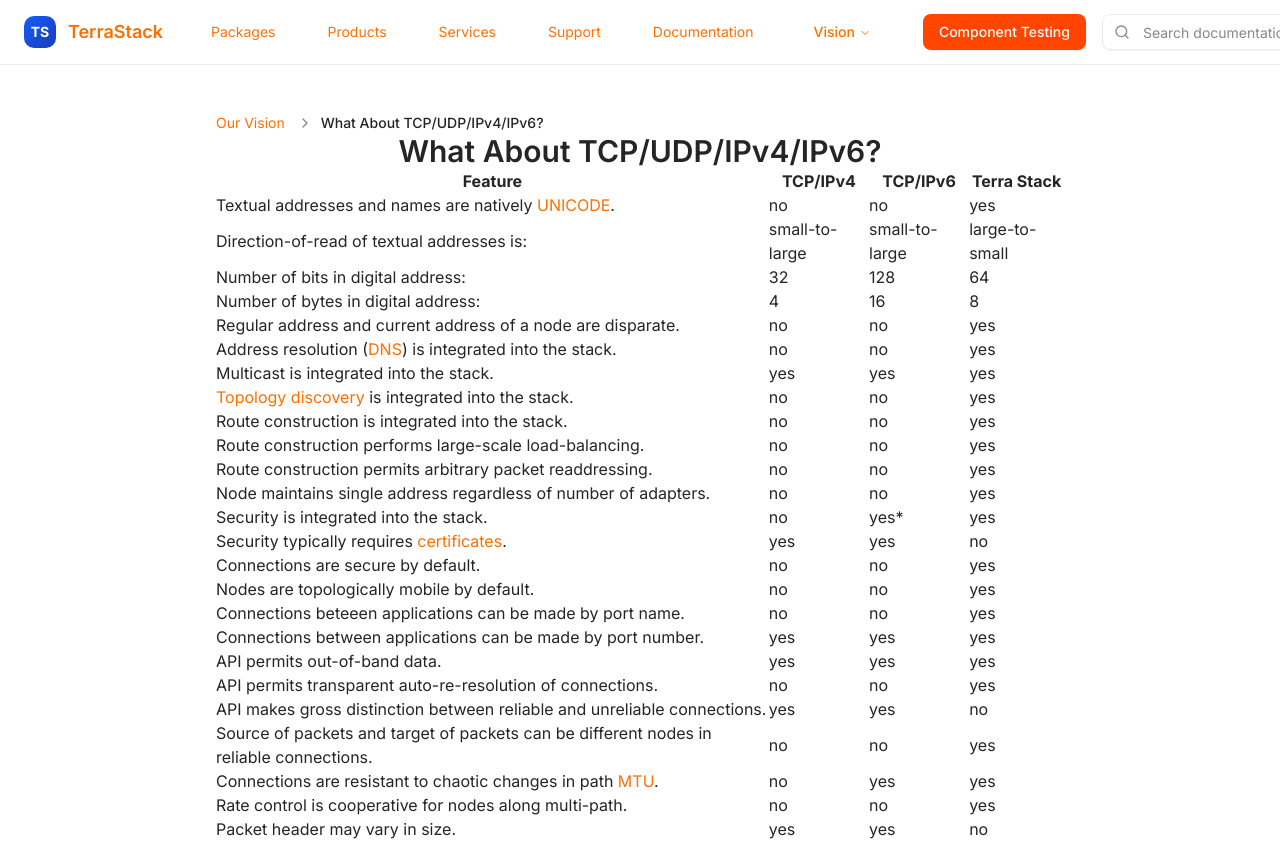
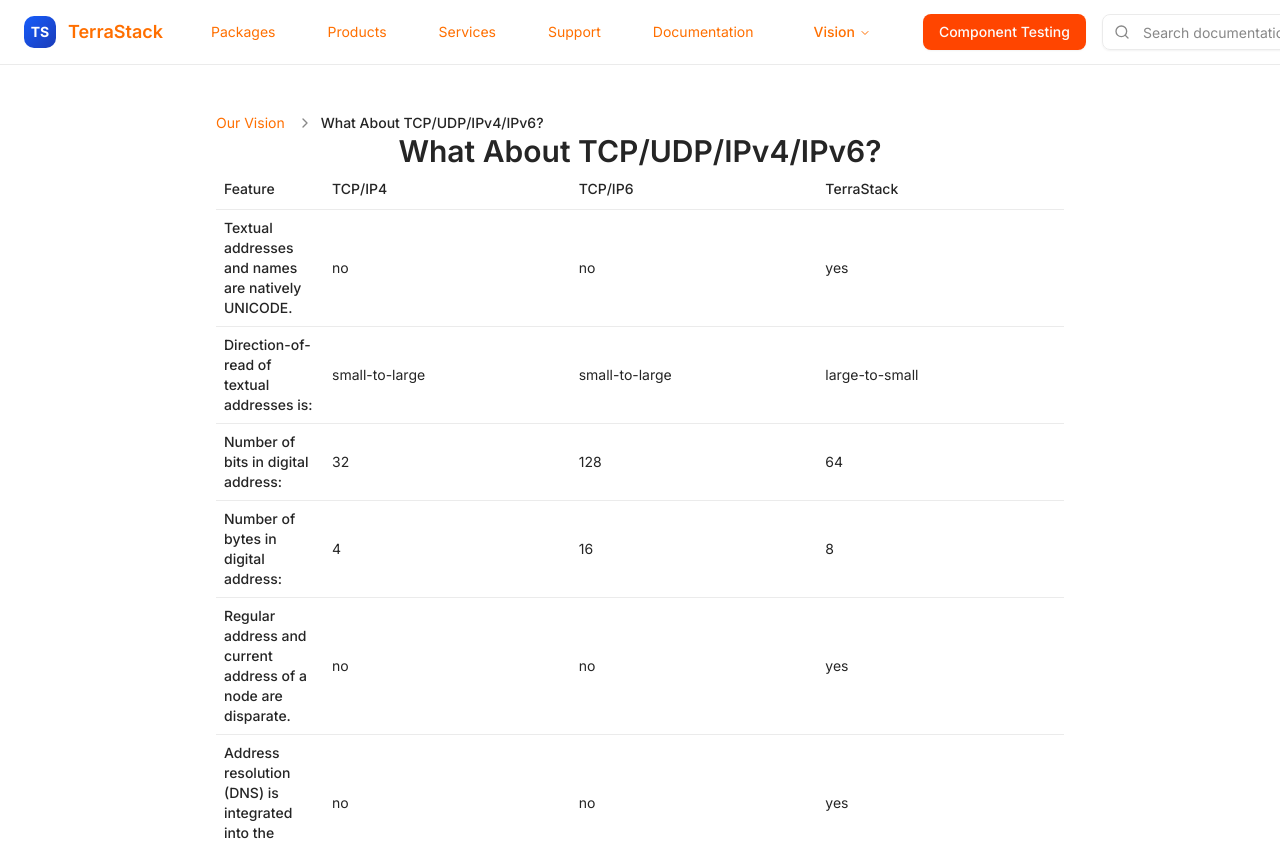
Before and after one commit to Terra-Magma/TerraStack-docs, a Next.js app: page /our-vision/what-about-existing-protocols in a window 1280 px wide. Shown: the top 841 px of the page. Built offline with nearby package versions, Linux system fonts and the light colour scheme.

Commit message:
wip tables

```diff
--- a/src/app/our-vision/what-about-existing-protocols/page.tsx
+++ b/src/app/our-vision/what-about-existing-protocols/page.tsx
@@ -1,9 +1,93 @@
-import Link from 'next/link';
 import { Breadcrumbs } from '@/components/ui/breadcrumbs';
 import { PageNavigation } from '@/components/layout/page-navigation';
 import Disclaimer from '@/components/layout/disclaimer';
+import { Table, TableBody, TableCell, TableHead, TableHeader, TableRow } from '@/components/ui/table';
 
 export default function ExistingProtocolsPage() {
+  const data = [
+    { feature: 'Textual addresses and names are natively UNICODE.', tcpv4: 'no', tcpv6: 'no', terra: 'yes' },
+    {
+      feature: 'Direction-of-read of textual addresses is:',
+      tcpv4: 'small-to-large',
+      tcpv6: 'small-to-large',
+      terra: 'large-to-small',
+    },
+    { feature: 'Number of bits in digital address:', tcpv4: '32', tcpv6: '128', terra: '64' },
+    { feature: 'Number of bytes in digital address:', tcpv4: '4', tcpv6: '16', terra: '8' },
+    { feature: 'Regular address and current address of a node are disparate.', tcpv4: 'no', tcpv6: 'no', terra: 'yes' },
+    { feature: 'Address resolution (DNS) is integrated into the stack.', tcpv4: 'no', tcpv6: 'no', terra: 'yes' },
+    { feature: 'Multicast is integrated into the stack.', tcpv4: 'yes', tcpv6: 'yes', terra: 'yes' },
+    { feature: 'Topology discovery is integrated into the stack.', tcpv4: 'no', tcpv6: 'no', terra: 'yes' },
+    { feature: 'Route construction is integrated into the stack.', tcpv4: 'no', tcpv6: 'no', terra: 'yes' },
+    { feature: 'Route construction performs large-scale load-balancing.', tcpv4: 'no', tcpv6: 'no', terra: 'yes' },
+    { feature: 'Route construction permits arbitrary packet readdressing.', tcpv4: 'no', tcpv6: 'no', terra: 'yes' },
+    {
+      feature: 'Node maintains single address regardless of number of adapters.',
+      tcpv4: 'no',
+      tcpv6: 'no',
+      terra: 'yes',
+    },
+    { feature: 'Security is integrated into the stack.', tcpv4: 'no', tcpv6: 'yes*', terra: 'yes' },
+    { feature: 'Security typically requires certificates.', tcpv4: 'yes', tcpv6: 'yes', terra: 'no' },
+    { feature: 'Connections are secure by default.', tcpv4: 'no', tcpv6: 'no', terra: 'yes' },
+    { feature: 'Nodes are topologically mobile by default.', tcpv4: 'no', tcpv6: 'no', terra: 'yes' },
+    { feature: 'Connections beteeen applications can be made by port name.', tcpv4: 'no', tcpv6: 'no', terra: 'yes' },
+    {
+      feature: 'Connections between applications can be made by port number.',
+      tcpv4: 'yes',
+      tcpv6: 'yes',
+      terra: 'yes',
+    },
+    { feature: 'API permits out-of-band data.', tcpv4: 'yes', tcpv6: 'yes', terra: 'yes' },
+    { feature: 'API permits transparent auto-re-resolution of connections.', tcpv4: 'no', tcpv6: 'no', terra: 'yes' },
+    {
+      feature: 'API makes gross distinction between reliable and unreliable connections.',
+      tcpv4: 'yes',
+      tcpv6: 'yes',
+      terra: 'no',
+    },
+    {
+      feature: 'Source of packets and target of packets can be different nodes in reliable connections.',
+      tcpv4: 'no',
+      tcpv6: 'no',
+      terra: 'yes',
+    },
+    { feature: 'Connections are resistant to chaotic changes in path MTU.', tcpv4: 'no', tcpv6: 'yes', terra: 'yes' },
+    { feature: 'Rate control is cooperative for nodes along multi-path.', tcpv4: 'no', tcpv6: 'no', terra: 'yes' },
+    { feature: 'Packet header may vary in size.', tcpv4: 'yes', tcpv6: 'yes', terra: 'no' },
+    { feature: 'Most features are functionly orthogonal.', tcpv4: 'yes', tcpv6: 'yes', terra: 'yes' },
+  ];
+
+  /*
+    Textual addresses and names are natively UNICODE.	no	no	yes
+Direction-of-read of textual addresses is:	small-to-large	small-to-large	large-to-small
+Number of bits in digital address:	32	128	64
+Number of bytes in digital address:	4	16	8
+Regular address and current address of a node are disparate.	no	no	yes
+Address resolution (DNS) is integrated into the stack.	no	no	yes
+Multicast is integrated into the stack.	yes	yes	yes
+Topology discovery is integrated into the stack.	no	no	yes
+Route construction is integrated into the stack.	no	no	yes
+Route construction performs large-scale load-balancing.	no	no	yes
+Route construction permits arbitrary packet readdressing.	no	no	yes
+Node maintains single address regardless of number of adapters.	no	no	yes
+Security is integrated into the stack.	no	yes*	yes
+Security typically requires certificates.	yes	yes	no
+Connections are secure by default.	no	no	yes
+Nodes are topologically mobile by default.	no	no	yes
+Connections beteeen applications can be made by port name.	no	no	yes
+Connections between applications can be made by port number.	yes	yes	yes
+API permits out-of-band data.	yes	yes	yes
+API permits transparent auto-re-resolution of connections.	no	no	yes
+API makes gross distinction between reliable and unreliable connections.	yes	yes	no
+Source of packets and target of packets can be different nodes in reliable connections.	no	no	yes
+Connections are resistant to chaotic changes in path MTU.	no	yes	yes
+Rate control is cooperative for nodes along multi-path.	no	no	yes
+Packet header may vary in size.	yes	yes	no
+Most features are functionly orthogonal.	yes	yes	yes
+
+   */
+
   return (
     <div className="m-4 vision flex justify-center">
       <div className="flex-1 px-6 py-8 max-w-4xl">
@@ -24,219 +108,26 @@ export default function ExistingProtocolsPage() {
         </div>
         <div className="row">
           <div className="col">
-            <table>
-              <thead>
-                <tr>
-                  <th>Feature</th>
-                  <th>TCP/IPv4</th>
-                  <th>TCP/IPv6</th>
-                  <th>Terra Stack</th>
-                </tr>
-              </thead>
-              <tbody>
-                <tr>
-                  <td>
-                    Textual addresses and names are natively{' '}
-                    <Link
-                      target="_blank"
-                      href="https://home.unicode.org/"
-                    >
-                      UNICODE
-                    </Link>
-                    .
-                  </td>
-                  <td>no</td>
-                  <td>no</td>
-                  <td>yes</td>
-                </tr>
-                <tr>
-                  <td>Direction-of-read of textual addresses is:</td>
-                  <td>small-to-large</td>
-                  <td>small-to-large</td>
-                  <td>large-to-small</td>
-                </tr>
-                <tr>
-                  <td>Number of bits in digital address:</td>
-                  <td>32</td>
-                  <td>128</td>
-                  <td>64</td>
-                </tr>
-                <tr>
-                  <td>Number of bytes in digital address:</td>
-                  <td>4</td>
-                  <td>16</td>
-                  <td>8</td>
-                </tr>
-                <tr>
-                  <td>Regular address and current address of a node are disparate.</td>
-                  <td>no</td>
-                  <td>no</td>
-                  <td>yes</td>
-                </tr>
-                <tr>
-                  <td>
-                    Address resolution (
-                    <Link
-                      target="_blank"
-                      href="https://en.wikipedia.org/wiki/Domain_Name_System"
-                    >
-                      DNS
-                    </Link>
-                    ) is integrated into the stack.
-                  </td>
-                  <td>no</td>
-                  <td>no</td>
-                  <td>yes</td>
-                </tr>
-                <tr>
-                  <td>Multicast is integrated into the stack.</td>
-                  <td>yes</td>
-                  <td>yes</td>
-                  <td>yes</td>
-                </tr>
-                <tr>
-                  <td>
-                    <Link
-                      target="_blank"
-                      href="https://en.wikipedia.org/wiki/Network_topology"
-                    >
-                      Topology discovery
-                    </Link>{' '}
-                    is integrated into the stack.
-                  </td>
-                  <td>no</td>
-                  <td>no</td>
-                  <td>yes</td>
-                </tr>
-                <tr>
-                  <td>Route construction is integrated into the stack.</td>
-                  <td>no</td>
-                  <td>no</td>
-                  <td>yes</td>
-                </tr>
-                <tr>
-                  <td>Route construction performs large-scale load-balancing.</td>
-                  <td>no</td>
-                  <td>no</td>
-                  <td>yes</td>
-                </tr>
-                <tr>
-                  <td>Route construction permits arbitrary packet readdressing.</td>
-                  <td>no</td>
-                  <td>no</td>
-                  <td>yes</td>
-                </tr>
-                <tr>
-                  <td>Node maintains single address regardless of number of adapters.</td>
-                  <td>no</td>
-                  <td>no</td>
-                  <td>yes</td>
-                </tr>
-                <tr>
-                  <td>Security is integrated into the stack.</td>
-                  <td>no</td>
-                  <td>yes*</td>
-                  <td>yes</td>
-                </tr>
-                <tr>
-                  <td>
-                    Security typically requires{' '}
-                    <Link
-                      target="_blank"
-                      href="https://en.wikipedia.org/wiki/Public_key_certificate"
-                    >
-                      certificates
-                    </Link>
-                    .
-                  </td>
-                  <td>yes</td>
-                  <td>yes</td>
-                  <td>no</td>
-                </tr>
-                <tr>
-                  <td>Connections are secure by default.</td>
-                  <td>no</td>
-                  <td>no</td>
-                  <td>yes</td>
-                </tr>
-                <tr>
-                  <td>Nodes are topologically mobile by default.</td>
-                  <td>no</td>
-                  <td>no</td>
-                  <td>yes</td>
-                </tr>
-                <tr>
-                  <td>Connections beteeen applications can be made by port name.</td>
-                  <td>no</td>
-                  <td>no</td>
-                  <td>yes</td>
-                </tr>
-                <tr>
-                  <td>Connections between applications can be made by port number.</td>
-                  <td>yes</td>
-                  <td>yes</td>
-                  <td>yes</td>
-                </tr>
-                <tr>
-                  <td>API permits out-of-band data.</td>
-                  <td>yes</td>
-                  <td>yes</td>
-                  <td>yes</td>
-                </tr>
-                <tr>
-                  <td>API permits transparent auto-re-resolution of connections.</td>
-                  <td>no</td>
-                  <td>no</td>
-                  <td>yes</td>
-                </tr>
-                <tr>
-                  <td>API makes gross distinction between reliable and unreliable connections.</td>
-                  <td>yes</td>
-                  <td>yes</td>
-                  <td>no</td>
-                </tr>
-                <tr>
-                  <td>Source of packets and target of packets can be different nodes in reliable connections.</td>
-                  <td>no</td>
-                  <td>no</td>
-                  <td>yes</td>
-                </tr>
-                <tr>
-                  <td>
-                    Connections are resistant to chaotic changes in path{' '}
-                    <Link
-                      target="_blank"
-                      href="https://en.wikipedia.org/wiki/Maximum_transmission_unit"
-                    >
-                      MTU
-                    </Link>
-                    .
-                  </td>
-                  <td>no</td>
-                  <td>yes</td>
-                  <td>yes</td>
-                </tr>
-                <tr>
-                  <td>Rate control is cooperative for nodes along multi-path.</td>
-                  <td>no</td>
-                  <td>no</td>
-                  <td>yes</td>
-                </tr>
-                <tr>
-                  <td>Packet header may vary in size.</td>
-                  <td>yes</td>
-                  <td>yes</td>
-                  <td>no</td>
-                </tr>
-                <tr>
-                  <td>Most features are functionly orthogonal.</td>
-                  <td>yes</td>
-                  <td>yes</td>
-                  <td>yes</td>
-                </tr>
-              </tbody>
-              <tfoot></tfoot>
-            </table>
+            <Table>
+              <TableHeader>
+                <TableRow>
+                  <TableHead className="w-[100px]">Feature</TableHead>
+                  <TableHead>TCP/IP4</TableHead>
+                  <TableHead>TCP/IP6</TableHead>
+                  <TableHead>TerraStack</TableHead>
+                </TableRow>
+              </TableHeader>
+              <TableBody>
+                {data.map((row) => (
+                  <TableRow key={row.feature}>
+                    <TableCell className="font-medium overflow-auto whitespace-normal">{row.feature}</TableCell>
+                    <TableCell>{row.tcpv4}</TableCell>
+                    <TableCell>{row.tcpv6}</TableCell>
+                    <TableCell>{row.terra}</TableCell>
+                  </TableRow>
+                ))}
+              </TableBody>
+            </Table>
           </div>
         </div>
         <PageNavigation
```
